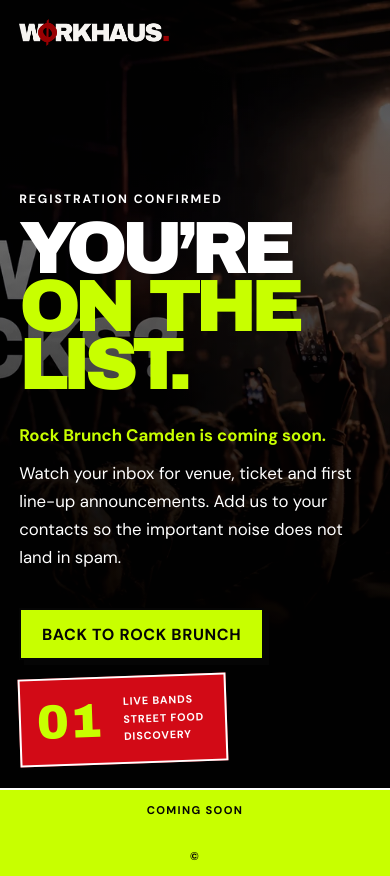
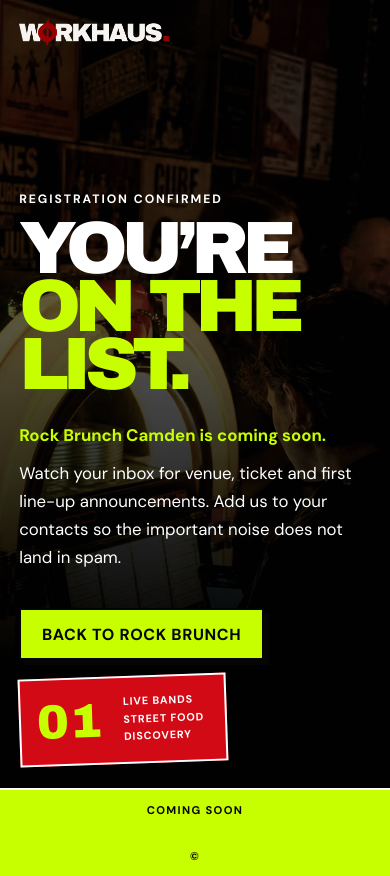
Before and after one commit to basshoneysinfo-crypto/rock-brunch-camden, a plain HTML site: page thanks.html in a window 390 px wide. Drawn offline with Linux system fonts and the light colour scheme.

Commit message:
Replace contaminated confirmation background

```diff
--- a/styles.css
+++ b/styles.css
@@ -120,7 +120,7 @@
 .thanks-page { min-height: 100svh; background: var(--ink); color: white; }
 .thanks-header { position: absolute; z-index: 5; inset: 0 0 auto; display: flex; align-items: center; justify-content: space-between; padding: 1.5rem 3vw; text-transform: uppercase; font-size: .72rem; font-weight: 800; letter-spacing: .12em; }
 .thanks-main { min-height: calc(100svh - 3.5rem); position: relative; overflow: hidden; display: grid; grid-template-columns: minmax(0, 1.12fr) minmax(0, .88fr); align-items: stretch; }
-.thanks-image { min-height: 100%; background: linear-gradient(90deg, transparent 50%, var(--ink) 100%), url("assets/crowd.webp") center/cover no-repeat; filter: contrast(1.08) saturate(.82); }
+.thanks-image { min-height: 100%; background: linear-gradient(90deg, transparent 50%, var(--ink) 100%), url("assets/jukebox.webp") center/cover no-repeat; filter: contrast(1.08) saturate(.82); }
 .thanks-copy { align-self: center; position: relative; z-index: 2; padding: 8rem 7vw 6rem 2vw; }
 .thanks-copy h1 { margin: .8rem 0 1.8rem; font-size: clamp(3.5rem, 6.15vw, 7.5rem); line-height: .78; }
 .thanks-copy h1 span { color: var(--acid); -webkit-text-stroke: 0; transform: none; white-space: nowrap; }
@@ -135,7 +135,7 @@
   .thanks-header { padding: 1.2rem; }
   .thanks-header > span { display: none; }
   .thanks-main { grid-template-columns: 1fr; align-content: end; }
-  .thanks-image { position: absolute; inset: 0; min-height: 0; background: linear-gradient(0deg, var(--ink) 15%, rgba(5,5,5,.35) 70%, rgba(5,5,5,.55) 100%), url("assets/crowd.webp") center/cover no-repeat; opacity: .72; }
+  .thanks-image { position: absolute; inset: 0; min-height: 0; background: linear-gradient(0deg, var(--ink) 15%, rgba(5,5,5,.35) 70%, rgba(5,5,5,.55) 100%), url("assets/jukebox.webp") center/cover no-repeat; opacity: .72; }
   .thanks-copy { align-self: end; padding: 10rem 1.2rem 8rem; }
   .thanks-copy h1 { font-size: clamp(4rem, 19vw, 6.5rem); }
   .thanks-copy h1 span { white-space: normal; }
```
